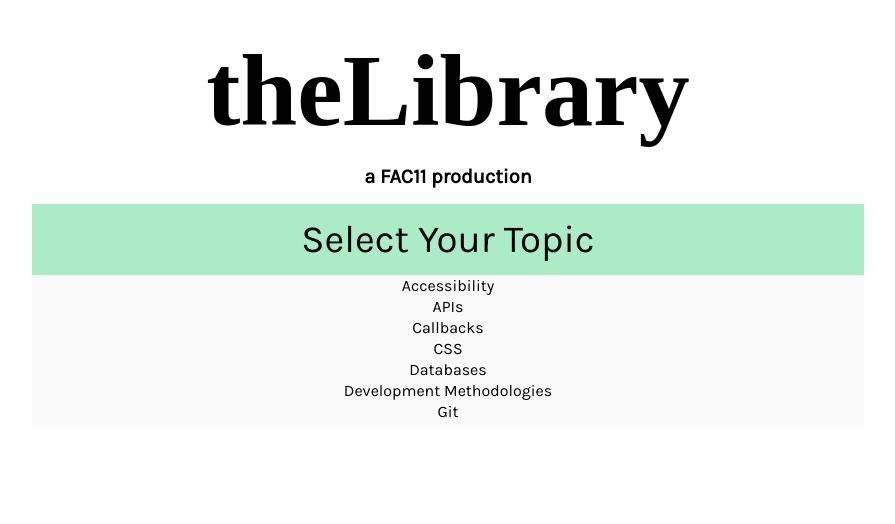
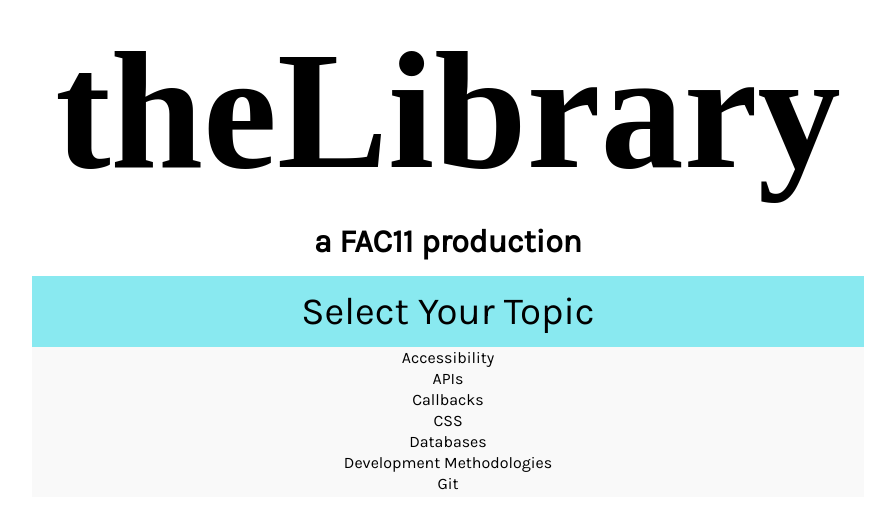
Before and after one commit to FAC-11/theLibrary, a website: page public/index.html in a window 1280 px wide. Both pictures are taken after a click on the button "Select Your Topic". Shown: the whole page, without its empty margins (192-1087 px from the left). Drawn offline with Linux system fonts and the light colour scheme; files that its build step writes are made by us from their sources; files whose address does not match are found by name; a web font is replaced by a local one.

Commit message:
mild styling jazz Relates #15

```diff
--- a/public/style.css
+++ b/public/style.css
@@ -1,3 +1,4 @@
+
 .main-area {
   font-family: Karla, serif;
 }
@@ -13,7 +14,7 @@
 
 /* Dropdown button on hover & focus */
 .dropdowns__btn:hover, .dropdowns__btn:focus {
-    background-color: #ABEBC6;
+    background-color: #89e9f0;
 }
 
 /* positions the dropdown__content */
@@ -44,7 +45,7 @@
 }
 
 .dropdown__content button:hover, button:focus {
-    background-color: #ABEBC6;
+    background-color: #ffbff7;
 }
 
 /* JS to adds this class to the .dropdown__content when clicked*/
@@ -121,13 +122,13 @@
 }
 
 .main__heading {
-  font-size: 8vw;
-  margin: 4vh 0;
+  font-size: 13vw;
+  margin: 2vh 0;
   font-family: 'Italiana', serif;
 }
 
 .main__subheading {
-  font-size: 2.5vh;
+  font-size: 2.5vw;
   margin: 2vh auto;
   text-align: center;
 }
```
